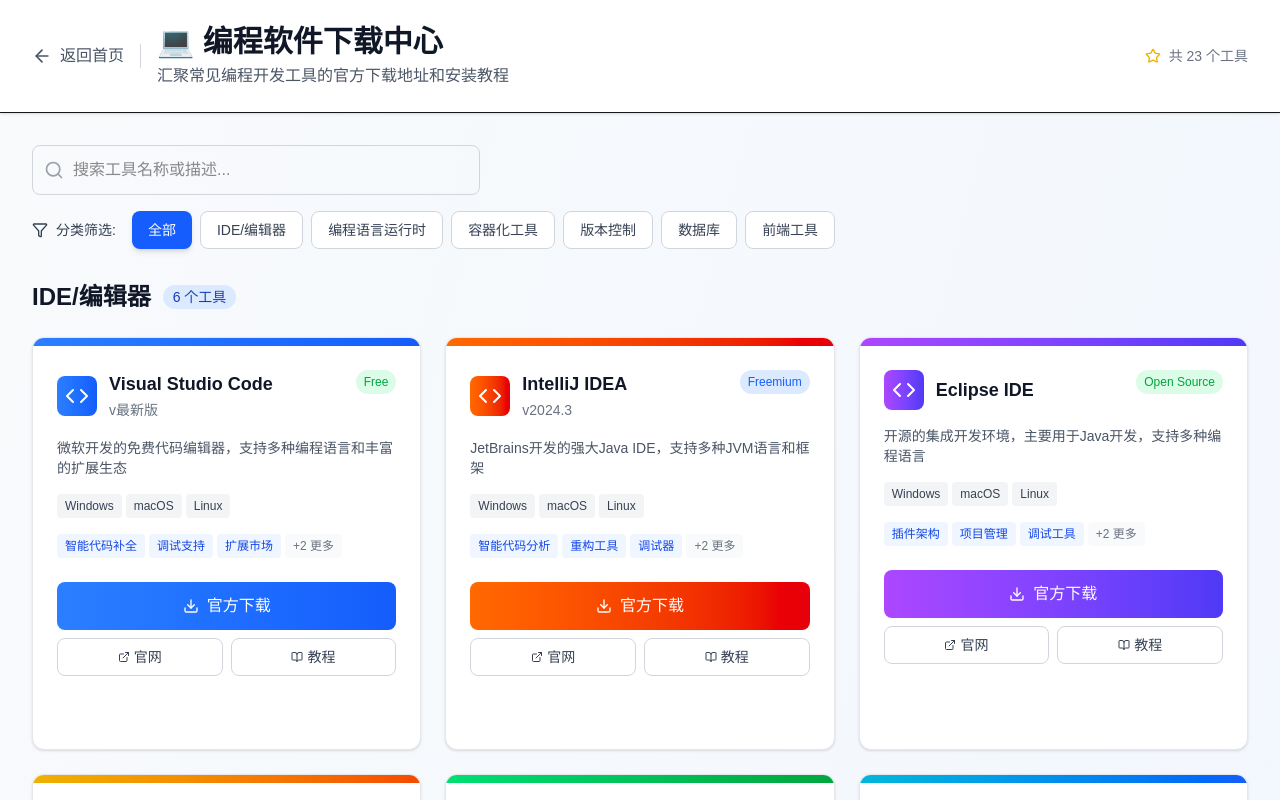
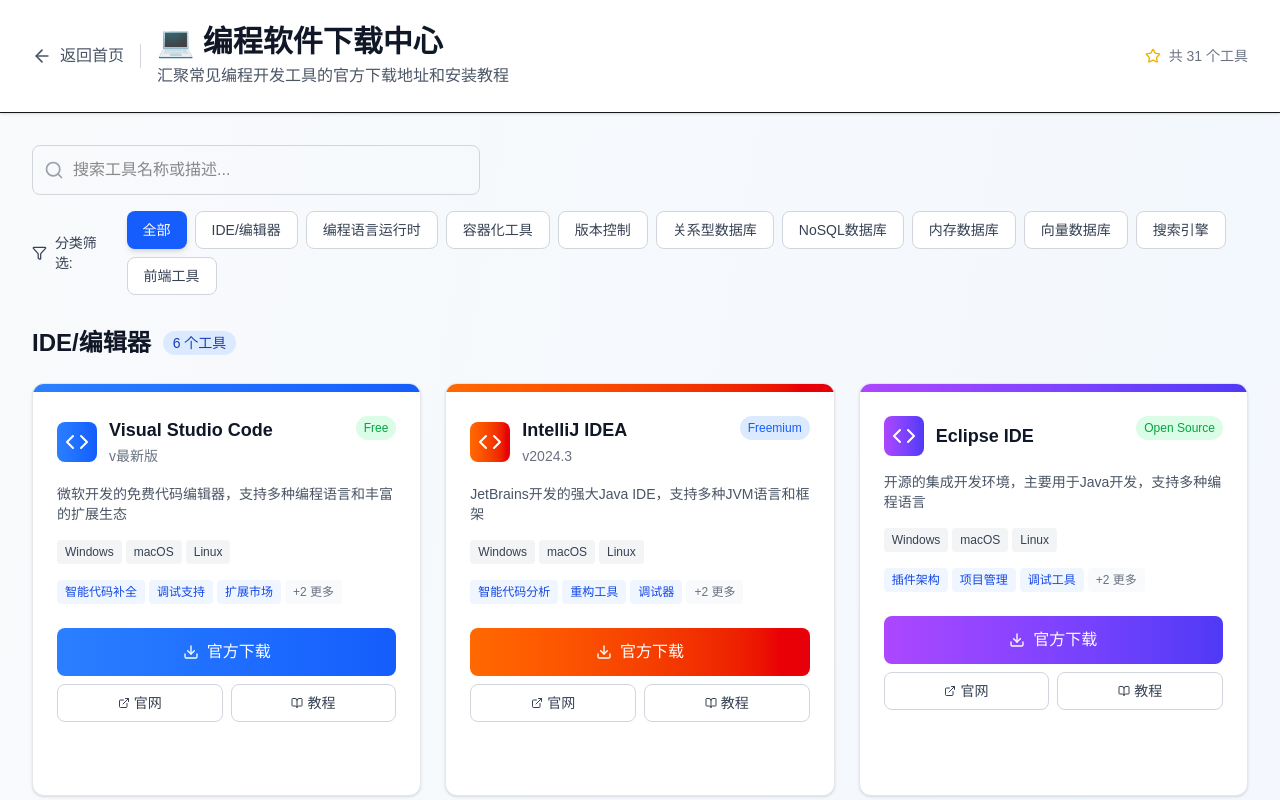
Before and after one commit to MysEon/ToolsBox, a Next.js app in the folder usa-location/: page /tools/dev-tools in a window 1280 px wide. Shown: the top 800 px of the page. Built offline with nearby package versions, Linux system fonts and the light colour scheme.

Commit message:
feat: add new tool notification and vector DBs, refine categories

```diff
--- a/usa-location/src/app/page.tsx
+++ b/usa-location/src/app/page.tsx
@@ -4,6 +4,7 @@
 import Header from '../components/Layout/Header';
 import ToolCard from '../components/ToolCard';
 import SearchBar from '../components/SearchBar';
+import { NewToolNotification } from '../components/NewToolNotification';
 import { tools, categories } from '../data/tools';
 import { searchTools, getSearchSuggestions } from '../utils/searchUtils';
 import {
@@ -329,6 +330,9 @@
           </div>
         </div>
       </footer>
+
+      {/* 新工具通知 */}
+      <NewToolNotification />
     </div>
   );
 }
--- /dev/null
+++ b/usa-location/src/components/NewToolNotification.tsx
@@ -0,0 +1,137 @@
+'use client';
+
+import { useState, useEffect } from 'react';
+import { X, Download, Sparkles, ArrowRight } from 'lucide-react';
+import Link from 'next/link';
+
+interface NewToolNotificationProps {
+  onClose?: () => void;
+}
+
+export function NewToolNotification({ onClose }: NewToolNotificationProps) {
+  const [isVisible, setIsVisible] = useState(false);
+  const [isAnimating, setIsAnimating] = useState(false);
+
+  useEffect(() => {
+    // 检查用户是否已经关闭过这个通知
+    const hasClosedNotification = localStorage.getItem('devToolsNotificationClosed');
+
+    if (!hasClosedNotification) {
+      // 延迟2秒显示，避免页面加载时立即弹出
+      const timer = setTimeout(() => {
+        setIsVisible(true);
+        setIsAnimating(true);
+      }, 2000);
+
+      return () => clearTimeout(timer);
+    }
+  }, []);
+
+  const handleClose = () => {
+    setIsAnimating(false);
+    setTimeout(() => {
+      setIsVisible(false);
+      localStorage.setItem('devToolsNotificationClosed', 'true');
+      onClose?.();
+    }, 300);
+  };
+
+  const handleVisitTool = () => {
+    localStorage.setItem('devToolsNotificationClosed', 'true');
+  };
+
+  if (!isVisible) return null;
+
+  return (
+    <div className="fixed bottom-6 right-6 z-50">
+      <div
+        className={`
+          bg-white rounded-xl shadow-2xl border border-gray-200 p-6 max-w-sm
+          transform transition-all duration-300 ease-out
+          ${isAnimating
+            ? 'translate-y-0 opacity-100 scale-100'
+            : 'translate-y-full opacity-0 scale-95'
+          }
+        `}
+      >
+        {/* 关闭按钮 */}
+        <button
+          onClick={handleClose}
+          className="absolute top-3 right-3 p-1 text-gray-400 hover:text-gray-600 transition-colors"
+        >
+          <X className="h-4 w-4" />
+        </button>
+
+        {/* 新功能标识 */}
+        <div className="flex items-center space-x-2 mb-3">
+          <div className="flex items-center space-x-1 px-2 py-1 bg-gradient-to-r from-green-500 to-blue-600 rounded-full">
+            <Sparkles className="h-3 w-3 text-white" />
+            <span className="text-xs font-medium text-white">新功能</span>
+          </div>
+        </div>
+
+        {/* 工具信息 */}
+        <div className="mb-4">
+          <div className="flex items-center space-x-3 mb-2">
+            <div className="p-2 bg-gradient-to-r from-green-500 to-blue-600 rounded-lg">
+              <Download className="h-5 w-5 text-white" />
+            </div>
+            <div>
+              <h3 className="font-bold text-gray-900 text-sm">编程软件下载中心</h3>
+              <p className="text-xs text-gray-500">刚刚上线</p>
+            </div>
+          </div>
+
+          <p className="text-sm text-gray-600 leading-relaxed">
+            汇聚23个主流编程工具的官方下载地址，从IDE到数据库，从前端到后端，一站式获取开发环境！
+          </p>
+        </div>
+
+        {/* 特性亮点 */}
+        <div className="mb-4">
+          <div className="grid grid-cols-2 gap-2 text-xs">
+            <div className="flex items-center space-x-1 text-gray-600">
+              <div className="w-1.5 h-1.5 bg-green-500 rounded-full"></div>
+              <span>官方下载</span>
+            </div>
+            <div className="flex items-center space-x-1 text-gray-600">
+              <div className="w-1.5 h-1.5 bg-blue-500 rounded-full"></div>
+              <span>安装教程</span>
+            </div>
+            <div className="flex items-center space-x-1 text-gray-600">
+              <div className="w-1.5 h-1.5 bg-purple-500 rounded-full"></div>
+              <span>分类筛选</span>
+            </div>
+            <div className="flex items-center space-x-1 text-gray-600">
+              <div className="w-1.5 h-1.5 bg-orange-500 rounded-full"></div>
+              <span>多平台支持</span>
+            </div>
+          </div>
+        </div>
+
+        {/* 操作按钮 */}
+        <div className="space-y-2">
+          <Link
+            href="/tools/dev-tools"
+            onClick={handleVisitTool}
+            className="w-full flex items-center justify-center space-x-2 px-4 py-2.5 bg-gradient-to-r from-green-500 to-blue-600 text-white rounded-lg hover:opacity-90 transition-opacity text-sm font-medium"
+          >
+            <span>立即体验</span>
+            <ArrowRight className="h-4 w-4" />
+          </Link>
+
+          <button
+            onClick={handleClose}
+            className="w-full px-4 py-2 text-gray-600 hover:text-gray-800 transition-colors text-sm"
+          >
+            稍后再看
+          </button>
+        </div>
+
+        {/* 装饰性元素 */}
+        <div className="absolute -top-1 -right-1 w-6 h-6 bg-gradient-to-r from-green-400 to-blue-500 rounded-full opacity-20 animate-pulse"></div>
+        <div className="absolute -bottom-1 -left-1 w-4 h-4 bg-gradient-to-r from-purple-400 to-pink-500 rounded-full opacity-20 animate-pulse" style={{ animationDelay: '1s' }}></div>
+      </div>
+    </div>
+  );
+}
--- a/usa-location/src/data/devTools.ts
+++ b/usa-location/src/data/devTools.ts
@@ -184,12 +184,12 @@
     color: 'from-gray-700 to-gray-900'
   },
 
-  // 数据库
+  // 关系型数据库
   {
     id: 'mysql',
     name: 'MySQL',
     description: '世界上最流行的开源关系型数据库管理系统',
-    category: '数据库',
+    category: '关系型数据库',
     icon: Database,
     officialUrl: 'https://www.mysql.com/',
     downloadUrl: 'https://dev.mysql.com/downloads/',
@@ -203,7 +203,7 @@
     id: 'postgresql',
     name: 'PostgreSQL',
     description: '功能强大的开源对象关系型数据库系统',
-    category: '数据库',
+    category: '关系型数据库',
     icon: Database,
     officialUrl: 'https://www.postgresql.org/',
     downloadUrl: 'https://www.postgresql.org/download/',
@@ -213,11 +213,13 @@
     features: ['ACID兼容', '扩展性', 'JSON支持', '全文搜索', '并发控制'],
     color: 'from-blue-500 to-indigo-600'
   },
+
+  // NoSQL数据库
   {
     id: 'mongodb',
     name: 'MongoDB',
     description: '流行的NoSQL文档数据库，适用于现代应用开发',
-    category: '数据库',
+    category: 'NoSQL数据库',
     icon: Database,
     officialUrl: 'https://www.mongodb.com/',
     downloadUrl: 'https://www.mongodb.com/try/download/community',
@@ -227,11 +229,13 @@
     features: ['文档存储', '水平扩展', '灵活模式', '聚合框架', '分片支持'],
     color: 'from-green-500 to-green-700'
   },
+
+  // 内存数据库
   {
     id: 'redis',
     name: 'Redis',
     description: '高性能的内存数据结构存储，用作数据库、缓存和消息代理',
-    category: '数据库',
+    category: '内存数据库',
     icon: Database,
     officialUrl: 'https://redis.io/',
     downloadUrl: 'https://redis.io/downloads/',
@@ -240,6 +244,122 @@
     tutorialUrl: 'https://redis.io/docs/',
     features: ['内存存储', '数据结构', '发布订阅', '事务支持', '集群模式'],
     color: 'from-red-500 to-red-600'
+  },
+
+  // 向量数据库
+  {
+    id: 'milvus',
+    name: 'Milvus',
+    description: '开源向量数据库，专为GenAI应用构建，支持大规模向量相似性搜索',
+    category: '向量数据库',
+    icon: Database,
+    officialUrl: 'https://milvus.io/',
+    downloadUrl: 'https://milvus.io/docs/install_standalone-docker.md',
+    platforms: ['Windows', 'macOS', 'Linux'],
+    license: 'Open Source',
+    tutorialUrl: 'https://milvus.io/docs/',
+    features: ['向量搜索', '高性能', '可扩展', 'AI集成', '多种部署'],
+    color: 'from-blue-600 to-purple-700'
+  },
+  {
+    id: 'weaviate',
+    name: 'Weaviate',
+    description: 'AI原生向量数据库，支持混合搜索和多模态数据处理',
+    category: '向量数据库',
+    icon: Database,
+    officialUrl: 'https://weaviate.io/',
+    downloadUrl: 'https://weaviate.io/developers/weaviate/installation',
+    platforms: ['Windows', 'macOS', 'Linux'],
+    license: 'Open Source',
+    tutorialUrl: 'https://weaviate.io/developers/weaviate',
+    features: ['混合搜索', '多模态', 'GraphQL API', '云原生', 'AI集成'],
+    color: 'from-green-600 to-teal-700'
+  },
+  {
+    id: 'chroma',
+    name: 'Chroma',
+    description: '开源嵌入式数据库，专为AI应用设计的向量存储解决方案',
+    category: '向量数据库',
+    icon: Database,
+    officialUrl: 'https://www.trychroma.com/',
+    downloadUrl: 'https://docs.trychroma.com/getting-started',
+    platforms: ['Windows', 'macOS', 'Linux'],
+    license: 'Open Source',
+    tutorialUrl: 'https://docs.trychroma.com/',
+    features: ['嵌入式', '简单易用', 'Python友好', '内存高效', 'AI优化'],
+    color: 'from-orange-500 to-pink-600'
+  },
+  {
+    id: 'pinecone',
+    name: 'Pinecone',
+    description: '完全托管的向量数据库服务，为生产环境的AI应用提供高性能搜索',
+    category: '向量数据库',
+    icon: Database,
+    officialUrl: 'https://www.pinecone.io/',
+    downloadUrl: 'https://docs.pinecone.io/docs/quickstart',
+    platforms: ['云服务'],
+    license: 'Freemium',
+    tutorialUrl: 'https://docs.pinecone.io/',
+    features: ['托管服务', '实时更新', '高可用', '自动扩展', '企业级'],
+    color: 'from-indigo-600 to-blue-700'
+  },
+  {
+    id: 'qdrant',
+    name: 'Qdrant',
+    description: '高性能开源向量数据库，专为大规模AI应用设计，支持Rust构建',
+    category: '向量数据库',
+    icon: Database,
+    officialUrl: 'https://qdrant.tech/',
+    downloadUrl: 'https://qdrant.tech/documentation/quick-start/',
+    platforms: ['Windows', 'macOS', 'Linux'],
+    license: 'Open Source',
+    tutorialUrl: 'https://qdrant.tech/documentation/',
+    features: ['高性能', 'Rust构建', '云原生', '易部署', '企业级'],
+    color: 'from-purple-600 to-indigo-700'
+  },
+  {
+    id: 'faiss',
+    name: 'FAISS',
+    description: 'Facebook开源的高效相似性搜索和密集向量聚类库',
+    category: '向量数据库',
+    icon: Database,
+    officialUrl: 'https://github.com/facebookresearch/faiss',
+    downloadUrl: 'https://github.com/facebookresearch/faiss/blob/main/INSTALL.md',
+    platforms: ['Windows', 'macOS', 'Linux'],
+    license: 'Open Source',
+    tutorialUrl: 'https://github.com/facebookresearch/faiss/wiki',
+    features: ['高效搜索', 'GPU加速', '大规模', '聚类算法', 'C++/Python'],
+    color: 'from-blue-500 to-cyan-600'
+  },
+  {
+    id: 'annoy',
+    name: 'Annoy',
+    description: 'Spotify开源的近似最近邻搜索库，内存高效且快速',
+    category: '向量数据库',
+    icon: Database,
+    officialUrl: 'https://github.com/spotify/annoy',
+    downloadUrl: 'https://github.com/spotify/annoy#installation',
+    platforms: ['Windows', 'macOS', 'Linux'],
+    license: 'Open Source',
+    tutorialUrl: 'https://github.com/spotify/annoy#full-documentation',
+    features: ['内存高效', '快速查询', '只读索引', '多语言', '轻量级'],
+    color: 'from-green-400 to-blue-500'
+  },
+
+  // 搜索引擎
+  {
+    id: 'elasticsearch',
+    name: 'Elasticsearch',
+    description: '分布式搜索和分析引擎，支持全文搜索和向量搜索功能',
+    category: '搜索引擎',
+    icon: Database,
+    officialUrl: 'https://www.elastic.co/elasticsearch/',
+    downloadUrl: 'https://www.elastic.co/downloads/elasticsearch',
+    platforms: ['Windows', 'macOS', 'Linux'],
+    license: 'Freemium',
+    tutorialUrl: 'https://www.elastic.co/guide/en/elasticsearch/reference/current/',
+    features: ['全文搜索', '向量搜索', '分布式', '实时分析', 'RESTful API'],
+    color: 'from-yellow-500 to-orange-600'
   },
 
   // 前端工具
```
